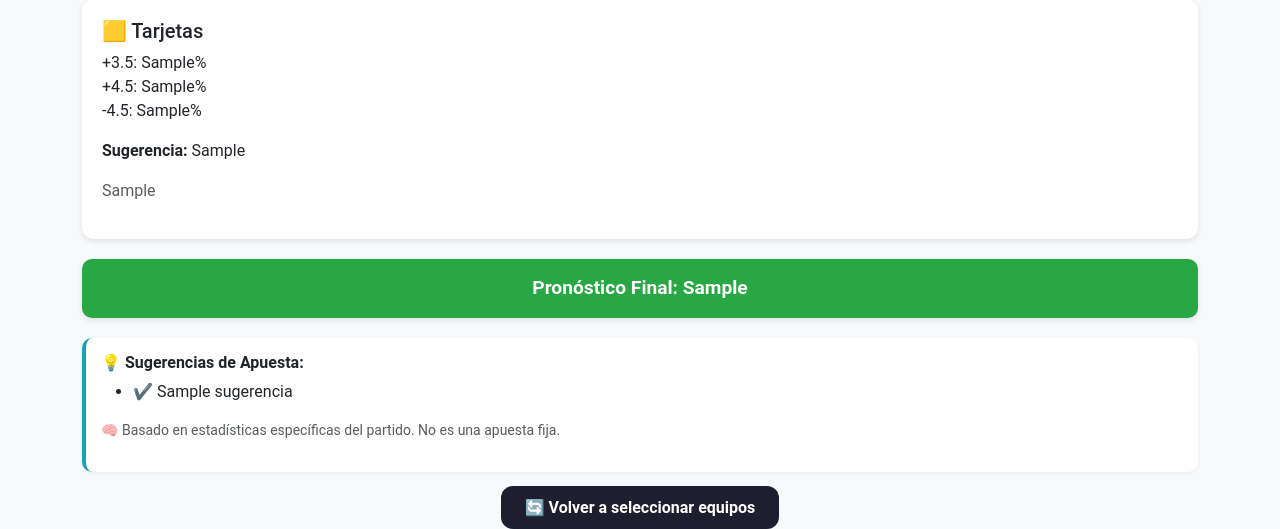
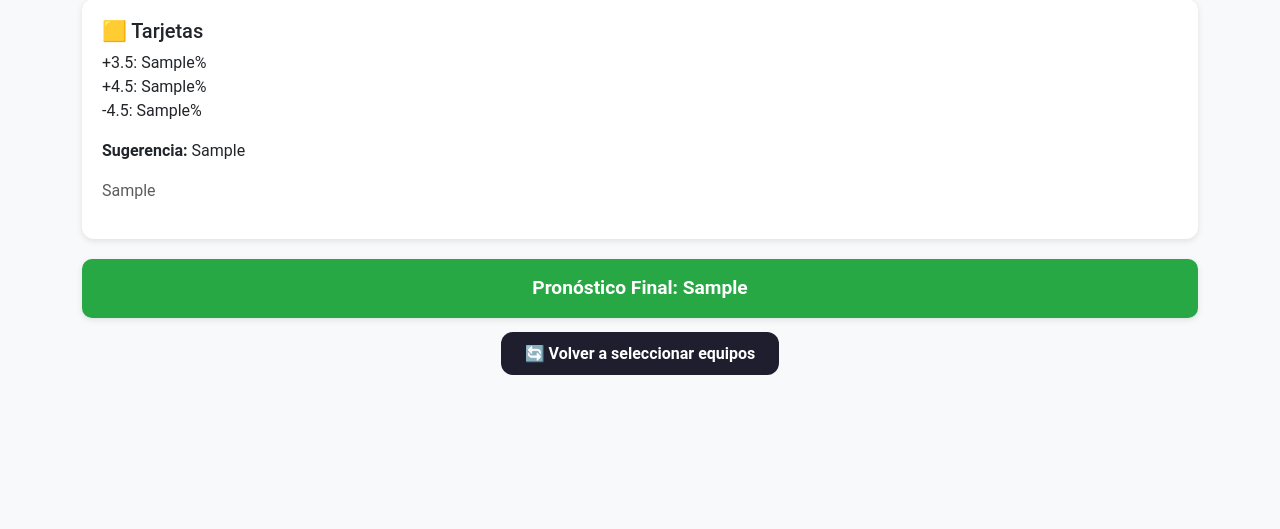
Before and after one commit to rockongo/RockData, a Flask app: template templates/rockdata_2.html in a window 1280 px wide. Shown: the part 1132-1661 px from the top of the page. After the commit the page ends 1507 px from the top, so only its background shows below. Run offline with Flask 3, Linux system fonts and the light colour scheme; the template is opened without the code that fills it: most values are stand-ins (such as "Sample title", 1, 10 or a date in 2020).

Commit message:
Eliminada sección de sugerencias de apuesta

```diff
--- a/templates/rockdata_2.html
+++ b/templates/rockdata_2.html
@@ -37,13 +37,6 @@
       border-radius: 10px;
       text-align: center;
       font-size: 1.2rem;
-    }
-    .sugerencias {
-      background-color: #ffffff;
-      border-left: 4px solid #17a2b8;
-      padding: 15px;
-      border-radius: 10px;
-      box-shadow: 0 1px 4px rgba(0,0,0,0.05);
     }
     .btn-volver {
       background-color: #1e1e2f;
@@ -115,24 +108,12 @@
       +4.5: {{ datos['tarjetas']['+4.5'] }}%<br>
       -4.5: {{ datos['tarjetas']['-4.5'] }}%
     </p>
-
     <p><strong>Sugerencia:</strong> {{ datos['tarjetas_sugerencia'] }}</p>
     <p class="text-muted">{{ datos['tarjetas_justificacion'] }}</p>
   </div>
 
   <div class="bloque pronostico-final">
     Pronóstico Final: {{ datos['pronostico_final'] }}
-  </div>
-
-  <!-- Sugerencias -->
-  <div class="sugerencias mt-3">
-    <h6 class="fw-bold">💡 Sugerencias de Apuesta:</h6>
-    <ul>
-      {% for sugerencia in sugerencias %}
-        <li>✔️ {{ sugerencia }}</li>
-      {% endfor %}
-    </ul>
-    <p class="text-muted small mt-2">🧠 Basado en estadísticas específicas del partido. No es una apuesta fija.</p>
   </div>
 
   <!-- Botón volver -->
```
Lines whose indentation alone changed are shown as unchanged.
